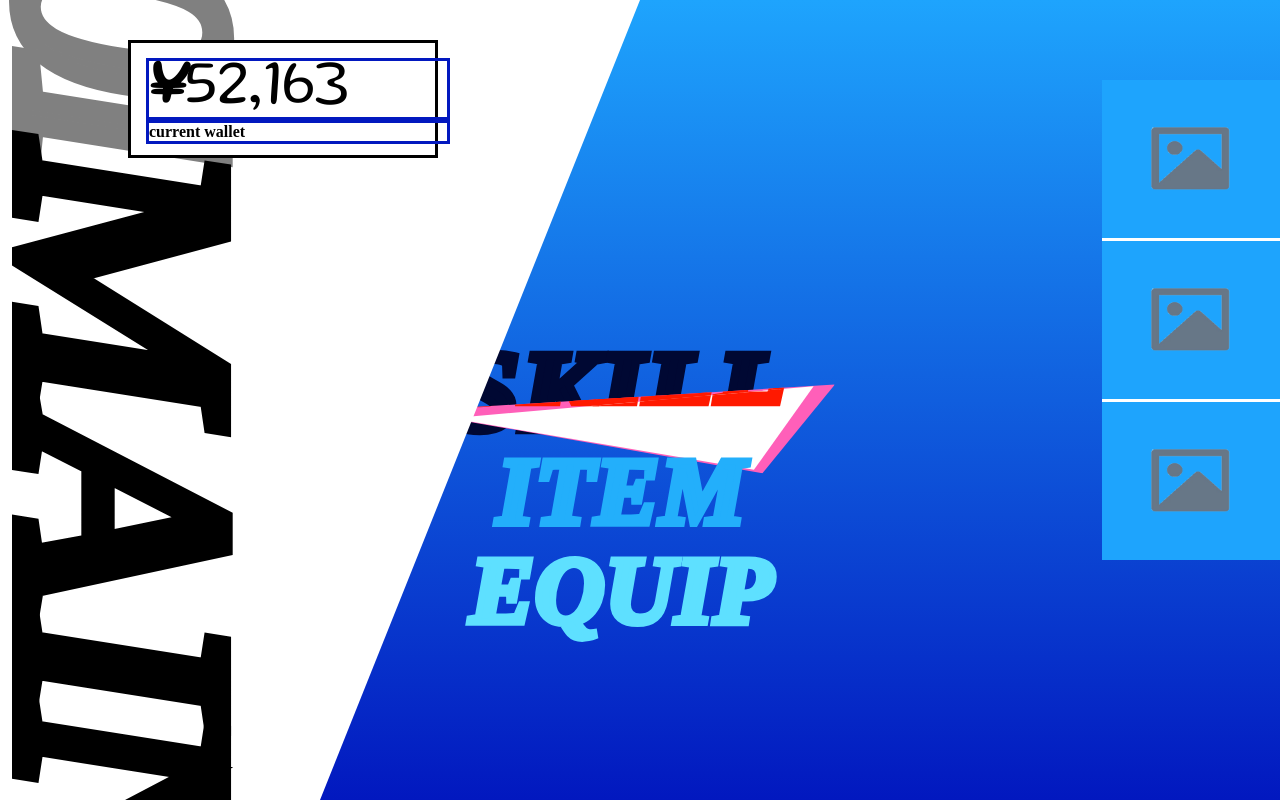
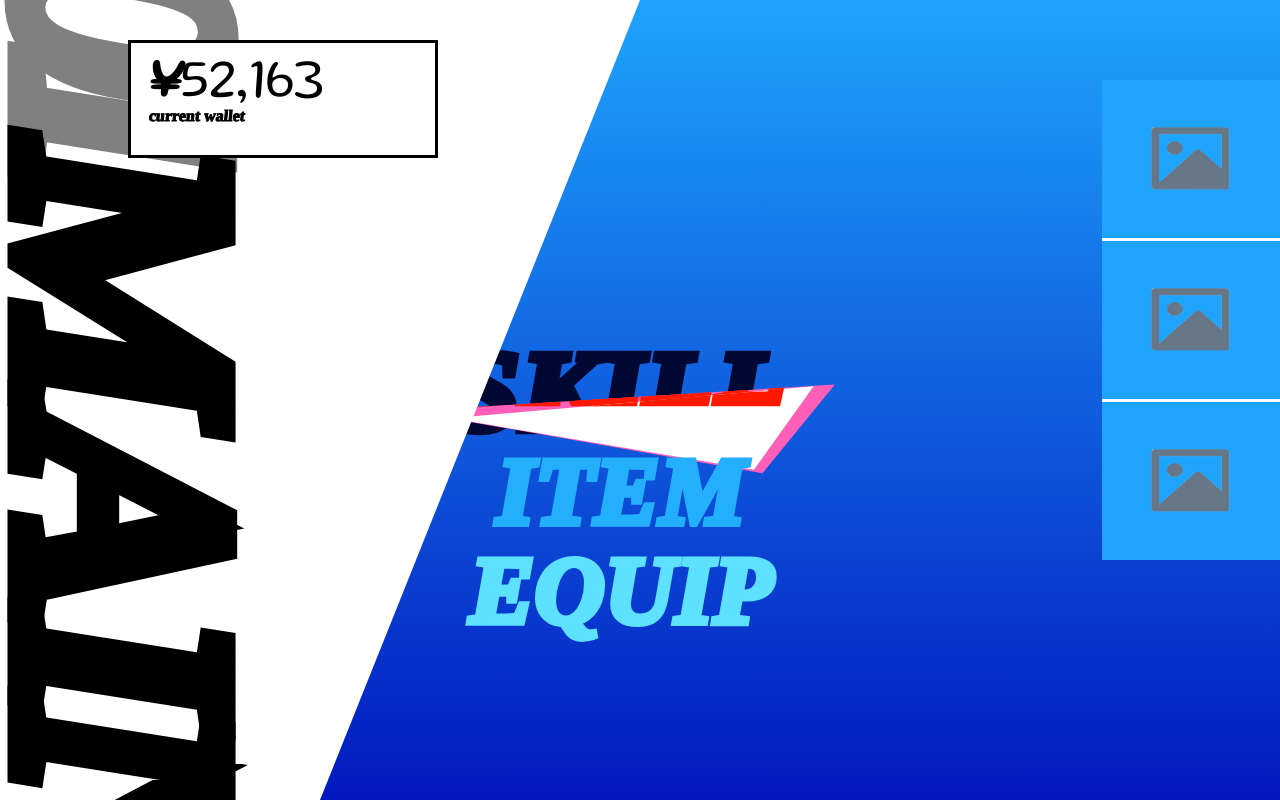
Before and after one commit to Afondpieceofcake/persona3menu, a plain HTML site: page index.html in a window 1280 px wide. Drawn offline with Linux system fonts and the light colour scheme; a web font is replaced by a local one.

Commit message:
finished cash box addition in top left, will move on to skill use text on bottom right

```diff
--- a/styles.css
+++ b/styles.css
@@ -174,7 +174,7 @@ body {
 #left-text {
   position: absolute;
   font-family: "menutext";
-  -webkit-text-stroke: 20px;
+  -webkit-text-stroke: 29px;
   left: -4px;
   top: 0;
   margin: 0;
@@ -233,7 +233,7 @@ body {
   z-index: 2;
   top: 5%;
   left: 10%;
-  font-size: 4rem;
+  font-size: 3.5rem;
   display: flex;
   flex-direction: column;
   gap: 0;
@@ -246,16 +246,22 @@ body {
   transform: skewX(-8deg);
 }
 
+.cash-box :nth-child(1) {
+  line-height: 3rem;
+}
+
 .cash-box :nth-child(2) {
   font-size: 1rem;
   font-weight: 900;
   font-family: "Google Sans";
   font-style: normal;
+  transform: translateY(-0.5rem) skewX(-6deg);
+  -webkit-text-stroke: 1px;
 }
 
 .cash-box p {
   position: relative;
   inset: 15px;
-  border: 3px solid #0218bf;
+  border: 3px solid transparent;
   margin: 0;
 }
```
